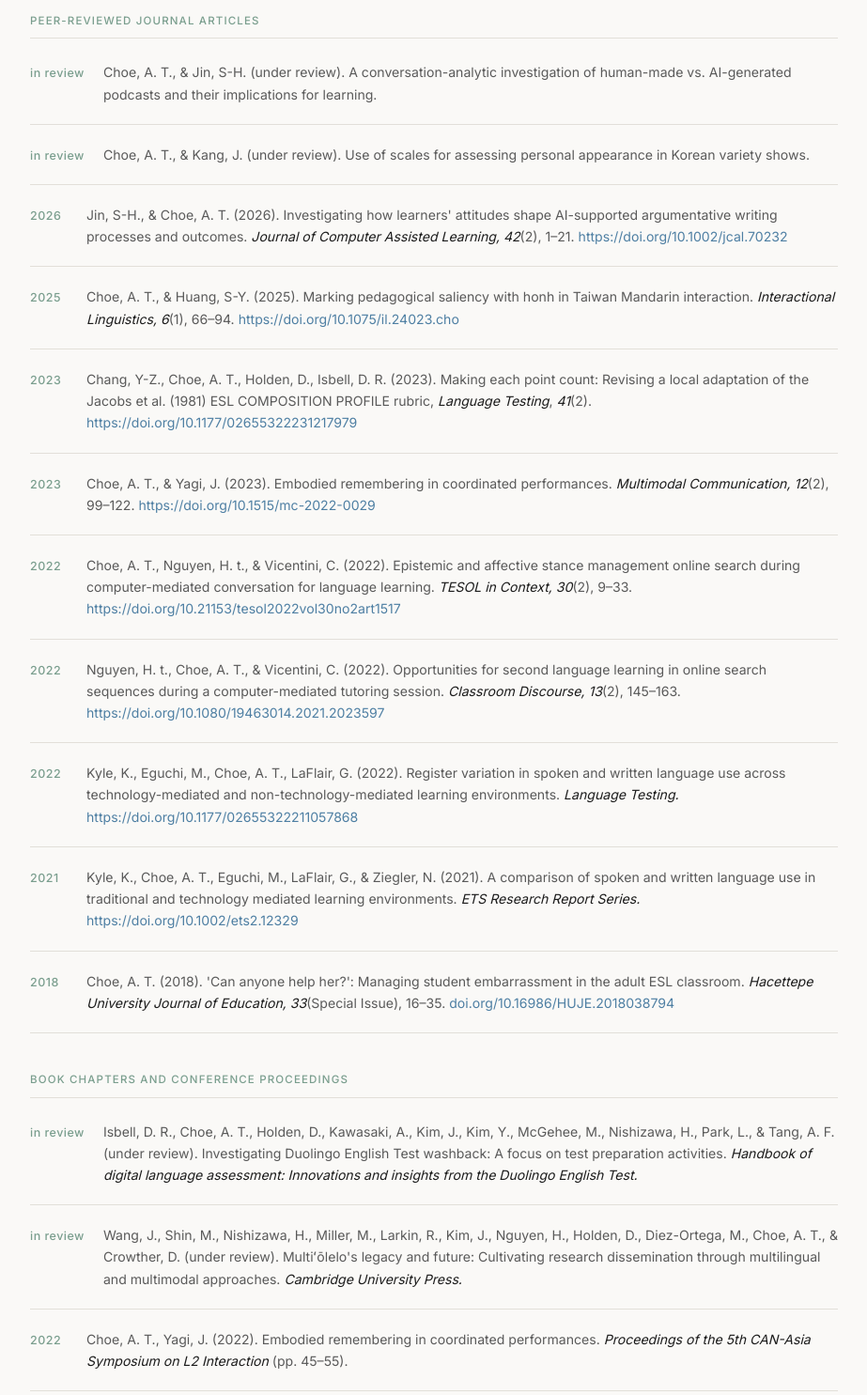
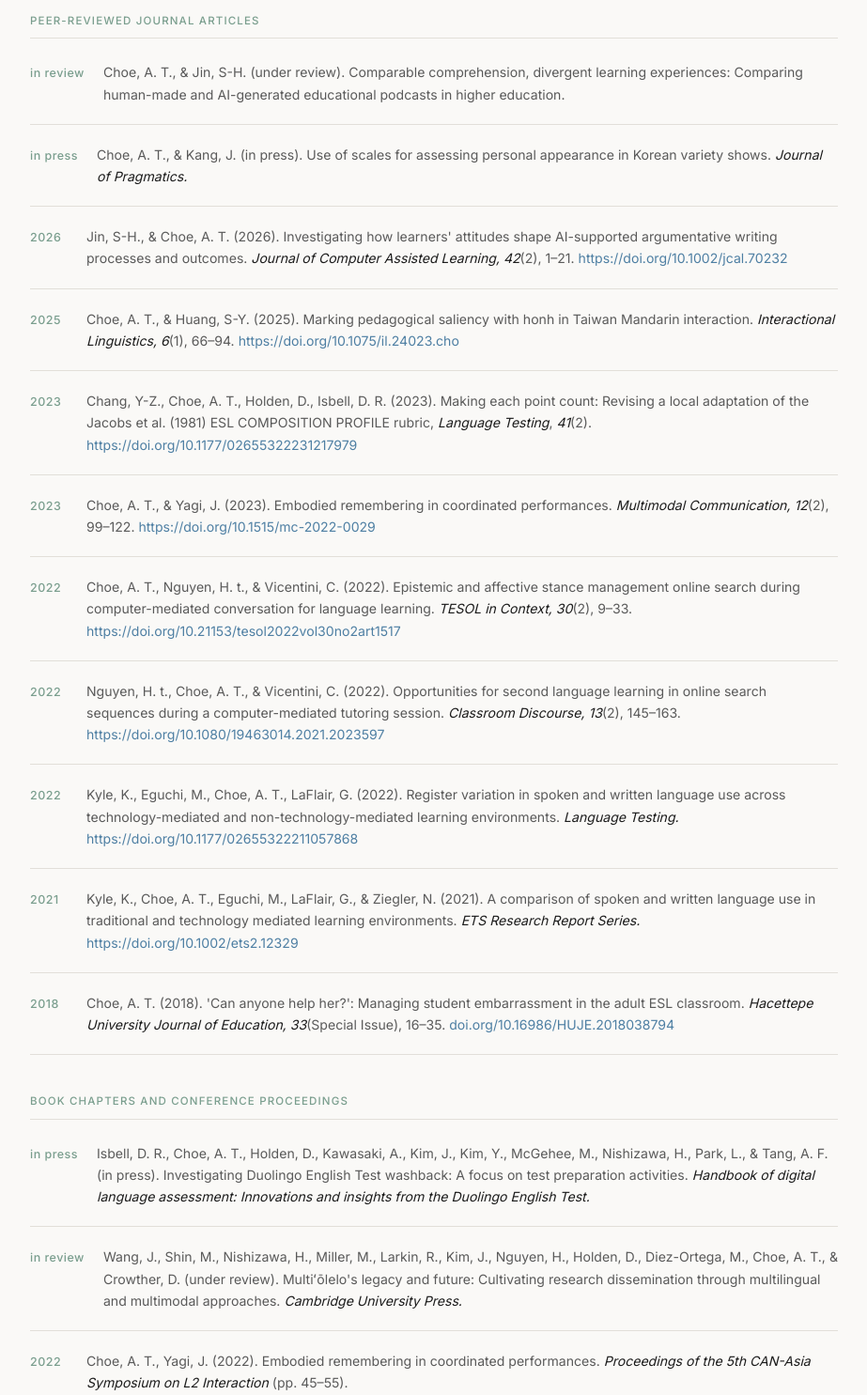
Before and after one commit to anntaichoe/my-website, a plain HTML site: page index.html in a window 1280 px wide. Shown: the part 4360-5845 px from the top of the page at 94% size, without its empty margins (178-1101 px from the left). Drawn offline with nearby package versions, Linux system fonts and the light colour scheme.

Commit message:
Update publication statuses and titles in peer-reviewed articles section

```diff
--- a/index.html
+++ b/index.html
@@ -1076,11 +1076,11 @@
 
         <div class="pub-item">
           <span class="pub-year">in review</span>
-          <p class="pub-ref">Choe, A. T., &amp; Jin, S-H. (under review). A conversation-analytic investigation of human-made vs. AI-generated podcasts and their implications for learning.</p>
-        </div>
-        <div class="pub-item">
-          <span class="pub-year">in review</span>
-          <p class="pub-ref">Choe, A. T., &amp; Kang, J. (under review). Use of scales for assessing personal appearance in Korean variety shows.</p>
+          <p class="pub-ref">Choe, A. T., &amp; Jin, S-H. (under review). Comparable comprehension, divergent learning experiences: Comparing human-made and AI-generated educational podcasts in higher education.</p>
+        </div>
+        <div class="pub-item">
+          <span class="pub-year">in press</span>
+          <p class="pub-ref">Choe, A. T., &amp; Kang, J. (in press). Use of scales for assessing personal appearance in Korean variety shows. <em>Journal of Pragmatics.</em></p>
         </div>
         <div class="pub-item">
           <span class="pub-year">2026</span>
@@ -1122,8 +1122,8 @@
         <p class="pubs-category">Book chapters and conference proceedings</p>
 
         <div class="pub-item">
-          <span class="pub-year">in review</span>
-          <p class="pub-ref">Isbell, D. R., Choe, A. T., Holden, D., Kawasaki, A., Kim, J., Kim, Y., McGehee, M., Nishizawa, H., Park, L., &amp; Tang, A. F. (under review). Investigating Duolingo English Test washback: A focus on test preparation activities. <em>Handbook of digital language assessment: Innovations and insights from the Duolingo English Test.</em></p>
+          <span class="pub-year">in press</span>
+          <p class="pub-ref">Isbell, D. R., Choe, A. T., Holden, D., Kawasaki, A., Kim, J., Kim, Y., McGehee, M., Nishizawa, H., Park, L., &amp; Tang, A. F. (in press). Investigating Duolingo English Test washback: A focus on test preparation activities. <em>Handbook of digital language assessment: Innovations and insights from the Duolingo English Test.</em></p>
         </div>
         <div class="pub-item">
           <span class="pub-year">in review</span>
```
